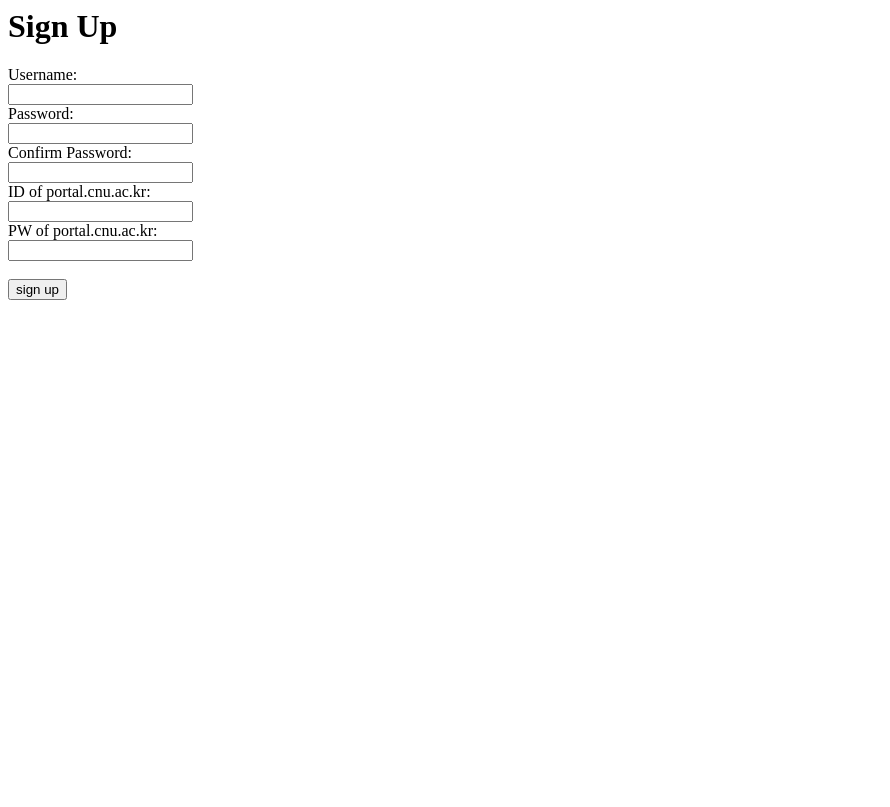
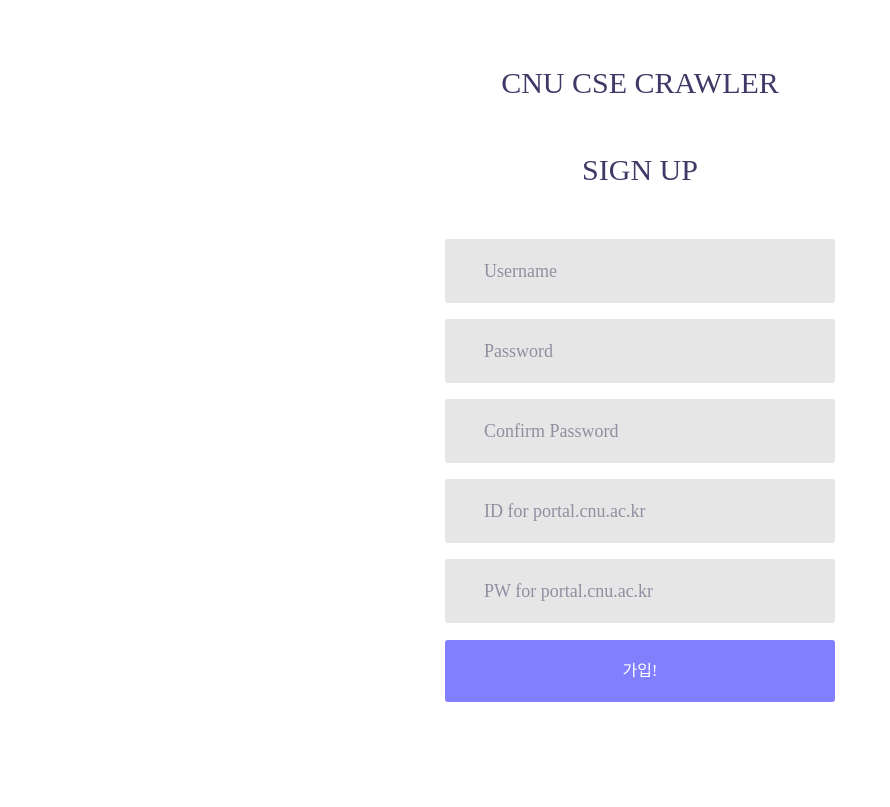
Before and after one commit to Yabby1997/CSE-CNU-Crawler-WEB, a Django app: page /signup/ in a window 1280 px wide. Shown: the whole page, without its empty margins (0-890 px from the left). Run offline with Django 3.2, Linux system fonts and the light colour scheme; some libraries are stand-ins or nearby versions; some web fonts are replaced.

Commit message:
signup도 login같은 테마로 변경

```diff
--- a/templates/login/signup.html
+++ b/templates/login/signup.html
@@ -1,30 +1,86 @@
-{% block content %}
-<div clas='container'>
-	<h1>Sign Up</h1>
+{% load static %}
+<!DOCTYPE html>
+<html lang="en">
+<head>
+	<title>Login</title>
+	<meta charset="UTF-8">
+	<meta name="viewport" content="width=device-width, initial-scale=1">
+	<link rel="icon" type="image/png" href='% static "login/images/icons/favicon.ico"/ %}'>
+	<link rel="stylesheet" type="text/css" href='{% static "login/vendor/bootstrap/css/bootstrap.min.css" %}'>
+	<link rel="stylesheet" type="text/css" href='{% static "flogin/onts/font-awesome-4.7.0/css/font-awesome.min.css" %}'>
+	<link rel="stylesheet" type="text/css" href='{% static "login/fonts/Linearicons-Free-v1.0.0/icon-font.min.css" %}'>
+	<link rel="stylesheet" type="text/css" href='{% static "login/vendor/animate/animate.css" %}'>
+	<link rel="stylesheet" type="text/css" href='{% static "login/vendor/css-hamburgers/hamburgers.min.css" %}'>
+	<link rel="stylesheet" type="text/css" href='{% static "login/vendor/animsition/css/animsition.min.css" %}'>
+	<link rel="stylesheet" type="text/css" href='{% static "login/vendor/select2/select2.min.css" %}'>
+	<link rel="stylesheet" type="text/css" href='{% static "login/vendor/daterangepicker/daterangepicker.css" %}'>
+	<link rel="stylesheet" type="text/css" href='{% static "login/css/util.css" %}'>
+	<link rel="stylesheet" type="text/css" href='{% static "login/css/main.css" %}'>
+</head>
+<body>
 
-	<form method="POST" action="{% url 'signup'%}">
-		{% csrf_token %}
-		Username:
-		<br>
-		<input name="username" type="text">
-		<br>
-		Password:
-		<br>
-		<input name="password" type="password">
-		<br>
-		Confirm Password:
-		<br>
-		<input name="pw_confirm" type="password">
-		<br>
-		ID of portal.cnu.ac.kr:
-		<br>
-		<input name="id_portal" type="text">
-		<br>
-		PW of portal.cnu.ac.kr:
-		<br>
-		<input name="pw_portal" type="password">
-		<br><br>
-		<input type="submit" class="btn btn-primary" value="sign up">
-	</form>
-</div>
-{% endblock %}
+	<div class="limiter">
+		<div class="container-login100">
+			<div class="wrap-login100 p-t-50 p-b-90">
+				<form method="POST" action="{% url 'signup'%}">
+					{% csrf_token %}
+					<span class="login100-form-title p-b-51">
+						CNU CSE Crawler
+					</span>
+					<span class="login100-form-title p-b-51">
+						SIGN UP
+					</span>
+
+
+					<div class="wrap-input100 validate-input m-b-16" data-validate = "Username is required">
+						<input class="input100" type="text" name="username" placeholder="Username">
+						<span class="focus-input100"></span>
+					</div>
+
+
+					<div class="wrap-input100 validate-input m-b-16" data-validate = "Password is required">
+						<input class="input100" type="password" name="password" placeholder="Password">
+						<span class="focus-input100"></span>
+					</div>
+
+					<div class="wrap-input100 validate-input m-b-16" data-validate = "Password is required">
+						<input class="input100" type="password" name="pw_confirm" placeholder="Confirm Password">
+						<span class="focus-input100"></span>
+					</div>
+
+					<div class="wrap-input100 validate-input m-b-16" data-validate = "Password is required">
+						<input class="input100" type="password" name="id_portal" placeholder="ID for portal.cnu.ac.kr">
+						<span class="focus-input100"></span>
+					</div>
+
+					<div class="wrap-input100 validate-input m-b-16" data-validate = "Password is required">
+						<input class="input100" type="password" name="pw_portal" placeholder="PW for portal.cnu.ac.kr">
+						<span class="focus-input100"></span>
+					</div>
+
+
+					<div class="container-login100-form-btn m-t-17">
+						<button type="submit" class="login100-form-btn">
+							가입!
+						</button>
+					</div>
+				</form>
+			</div>
+		</div>
+	</div>
+
+
+	<div id="dropDownSelect1"></div>
+
+	<script src='{% static "login/vendor/jquery/jquery-3.2.1.min.js" %}'></script>
+	<script src='{% static "login/vendor/animsition/js/animsition.min.js" %}'></script>
+	<script src='{% static "login/vendor/bootstrap/js/popper.js" %}'></script>
+	<script src='{% static "login/vendor/bootstrap/js/bootstrap.min.js" %}'></script>
+	<script src='{% static "login/vendor/select2/select2.min.js" %}'></script>
+	<script src='{% static "login/vendor/daterangepicker/moment.min.js" %}'></script>
+	<script src='{% static "login/vendor/daterangepicker/daterangepicker.js" %}'></script>
+	<script src='{% static "login/vendor/countdowntime/countdowntime.js" %}'></script>
+	<script src='{% static "login/js/main.js" %}'></script>
+
+</body>
+</html>
```
Also changed, not shown: templates/login/login.html (+7 -4 lines), db.sqlite3.
